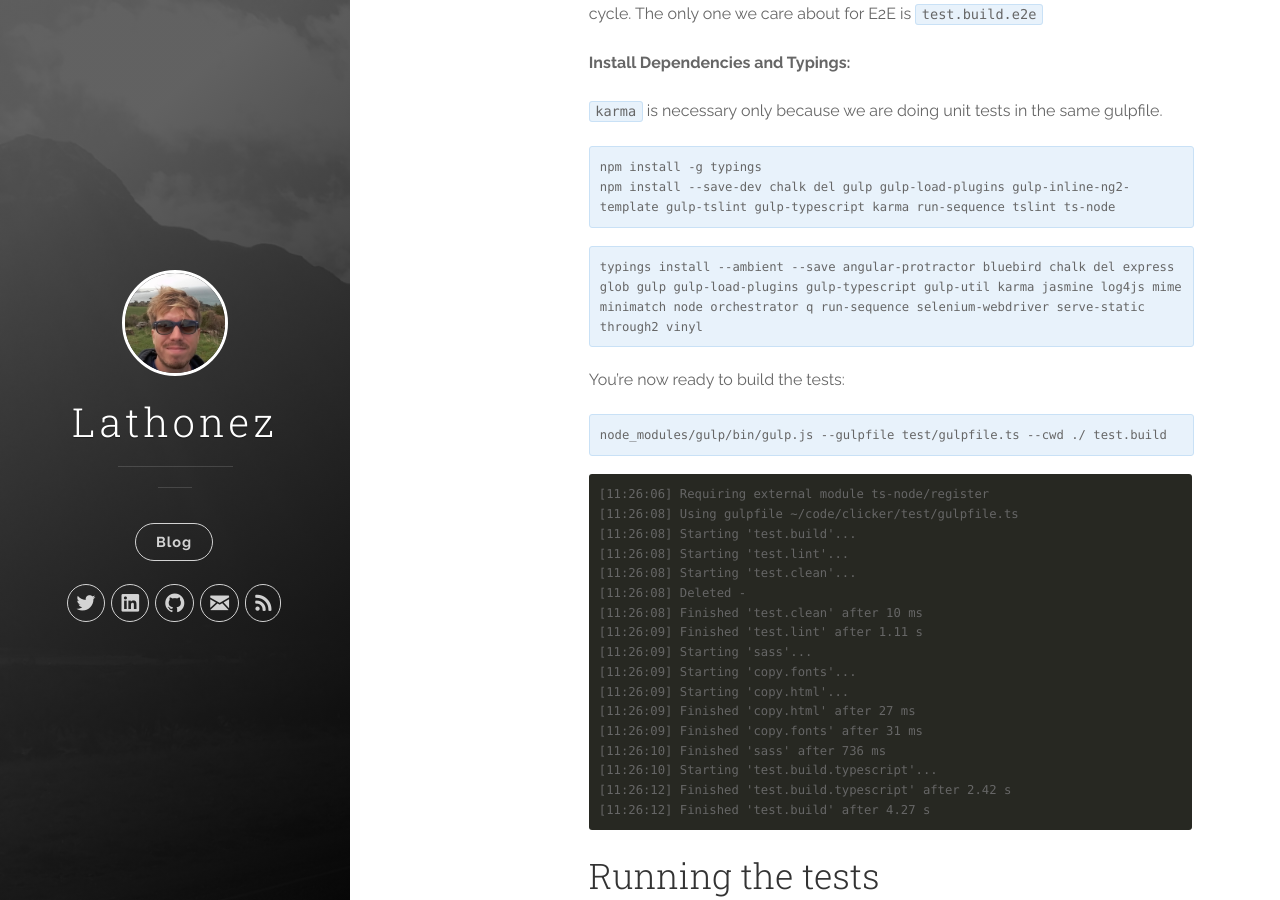
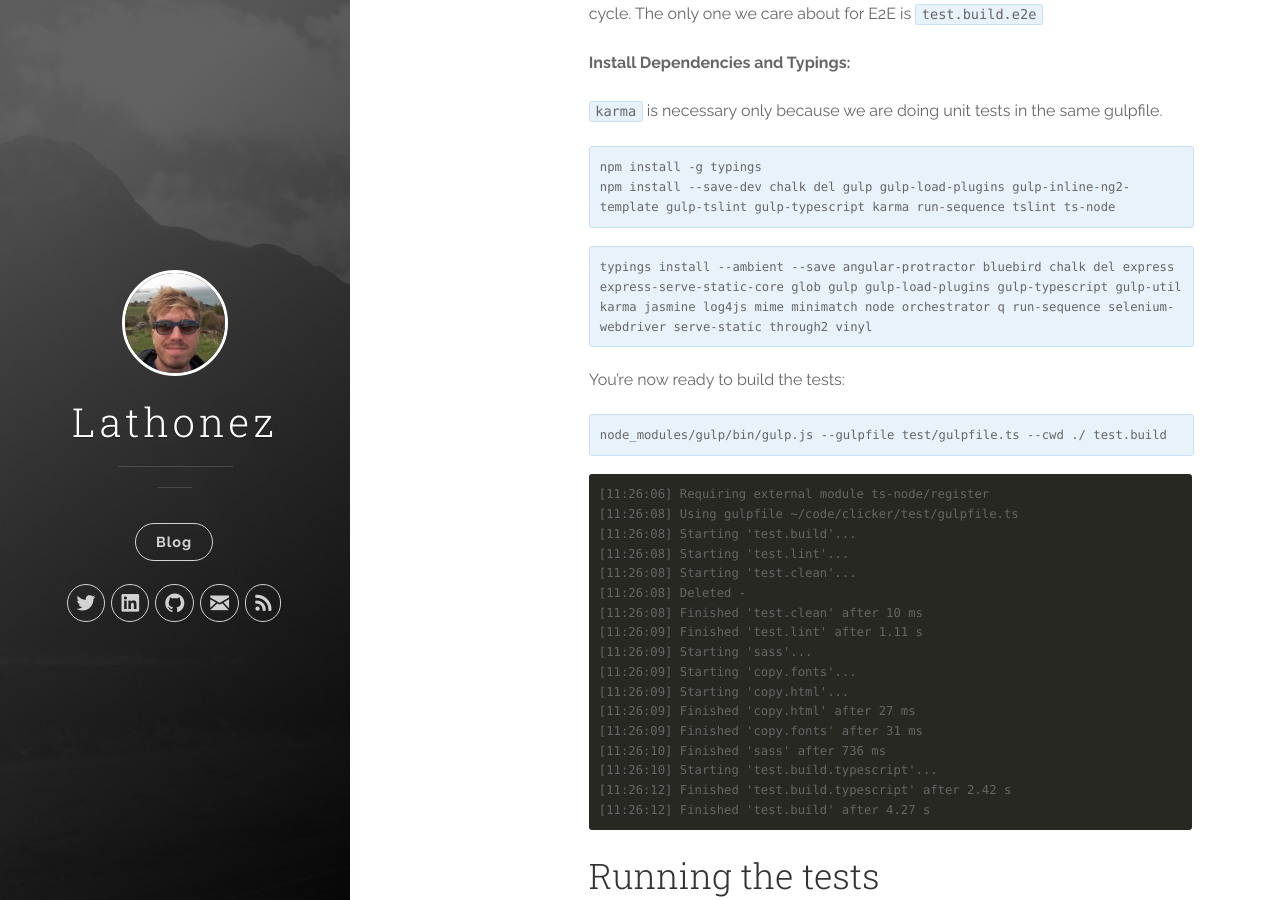
Before and after one commit to lathonez/lathonez.github.io, a Jekyll site: the page built from _posts/2016-03-13-ionic-2-e2e-testing.markdown, in a window 1280 px wide and 900 px high, scrolled down 1318 px. Built offline with Jekyll 4.4.1, drawn with Linux system fonts in a browser that asks for light colours; nearby versions of some CDN libraries.

Commit message:
Add missing typing

```diff
--- a/_posts/2016-03-13-ionic-2-e2e-testing.markdown
+++ b/_posts/2016-03-13-ionic-2-e2e-testing.markdown
@@ -66,7 +66,7 @@ npm install --save-dev chalk del gulp gulp-load-plugins gulp-inline-ng2-template
 
 <div class="highlighter-rouge">
 <pre class="lowlight">
-<code>typings install --ambient --save angular-protractor bluebird chalk del express glob gulp gulp-load-plugins gulp-typescript gulp-util karma jasmine log4js mime minimatch node orchestrator q run-sequence selenium-webdriver serve-static through2 vinyl</code>
+<code>typings install --ambient --save angular-protractor bluebird chalk del express express-serve-static-core glob gulp gulp-load-plugins gulp-typescript gulp-util karma jasmine log4js mime minimatch node orchestrator q run-sequence selenium-webdriver serve-static through2 vinyl</code>
 </pre>
 </div>
 
```
